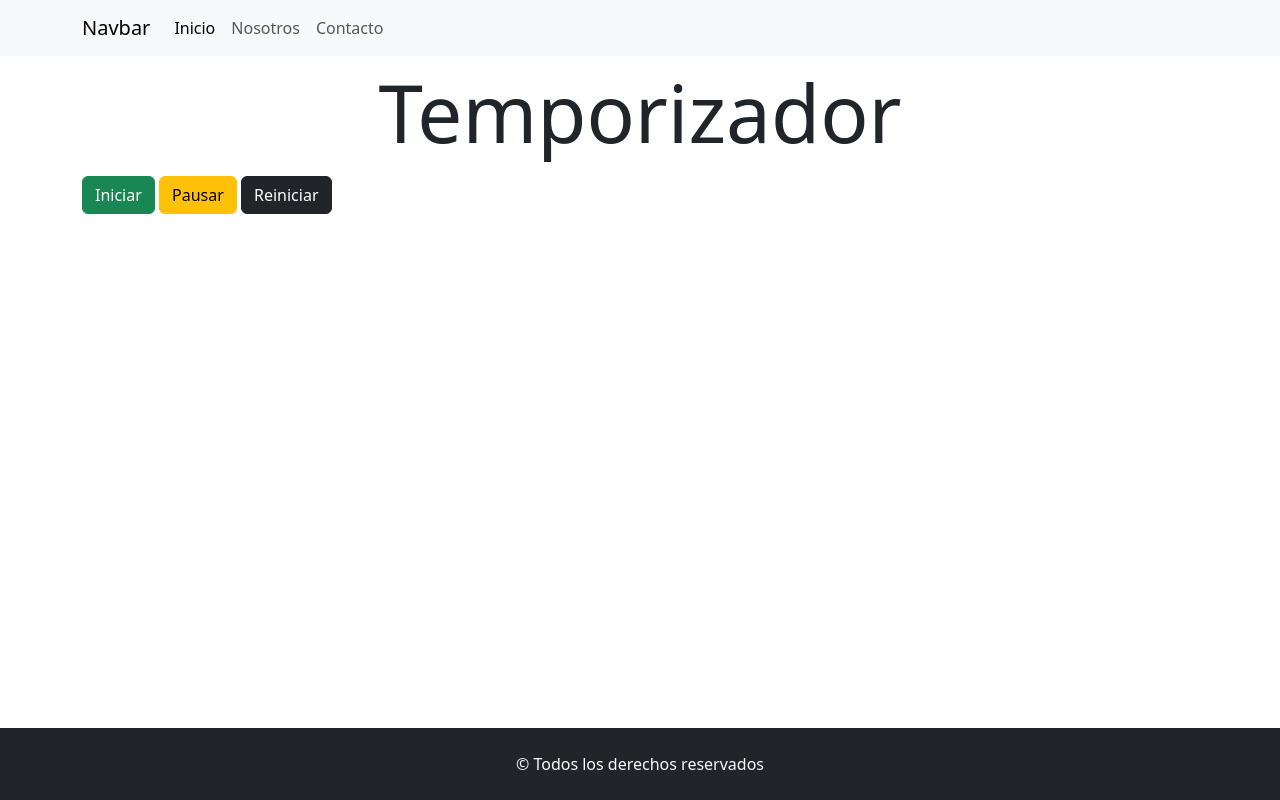
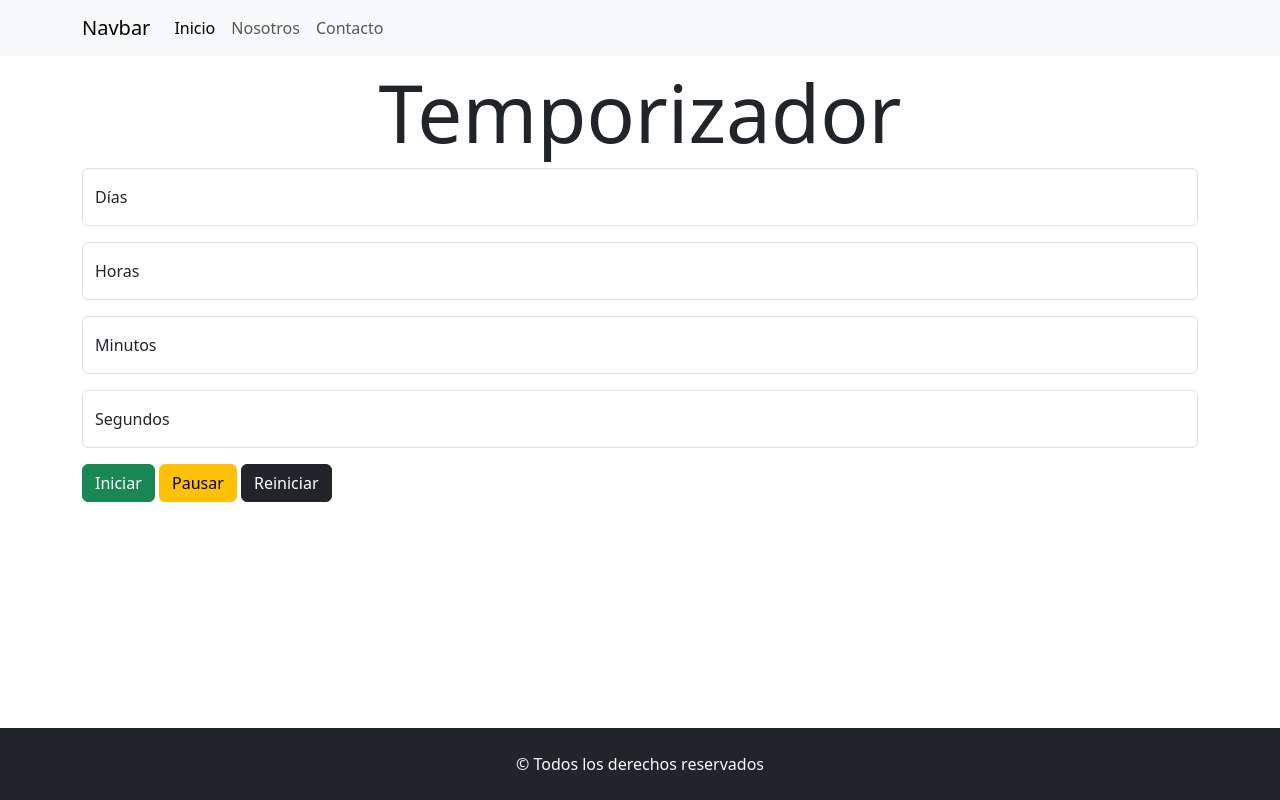
Before and after one commit to lucasecapdevila/javascript-tp5-ejercicio6, a plain HTML site: page index.html in a window 1280 px wide. Drawn offline with nearby package versions, Linux system fonts and the light colour scheme.

Commit message:
se agregan inputs para que el usuario defina el tiempo del temporizador

```diff
--- a/css/styles.css
+++ b/css/styles.css
@@ -7,3 +7,13 @@ body{
 main{
   flex-grow: 1;
 }
+
+
+
+/* Borrar flechas para inputs tipo number */
+
+input::-webkit-outer-spin-button,
+input::-webkit-inner-spin-button {
+  -webkit-appearance: none;
+  margin: 0;
+}
--- a/index.html
+++ b/index.html
@@ -6,7 +6,7 @@
   <meta name="author" content="Capdevila Lucas"/>
   <meta name="description" content="Trabajo Práctico N°5 (DOM y BOM) - Ejercicio 6" />
   <meta name="keywords" content="javascript, DOM, consola, BOM, document, browser" />
-  <link rel="icon" href="icon/chronometer.png">
+  <link rel="icon" href="media/chronometer.png">
   <link href="https://cdn.jsdelivr.net/npm/bootstrap@5.3.2/dist/css/bootstrap.min.css" rel="stylesheet" integrity="sha384-T3c6CoIi6uLrA9TneNEoa7RxnatzjcDSCmG1MXxSR1GAsXEV/Dwwykc2MPK8M2HN" crossorigin="anonymous">
   <link rel="stylesheet" href="css/styles.css">
 
@@ -41,6 +41,24 @@
   <main class="container my-2">
     <h1 class="text-center display-1">Temporizador</h1>
 
+    <div id="contenedorInputs">
+      <div class="form-floating mb-3">
+        <input type="number" class="form-control" id="inputDias" placeholder="Días">
+        <label for="inputDias">Días</label>
+      </div>
+      <div class="form-floating mb-3">
+        <input type="number" class="form-control" id="inputHoras" placeholder="Horas">
+        <label for="inputHoras">Horas</label>
+      </div>
+      <div class="form-floating mb-3">
+        <input type="number" class="form-control" id="inputMinutos" placeholder="Minutos">
+        <label for="inputMinutos">Minutos</label>
+      </div>
+      <div class="form-floating mb-3">
+        <input type="number" class="form-control" id="inputSegundos" placeholder="Segundos">
+        <label for="inputSegundos">Segundos</label>
+      </div>
+    </div>
     <p id="tiempoUsuario"></p>
     <button class="btn btn-success">Iniciar</button>
     <button class="btn btn-warning">Pausar</button>
```
